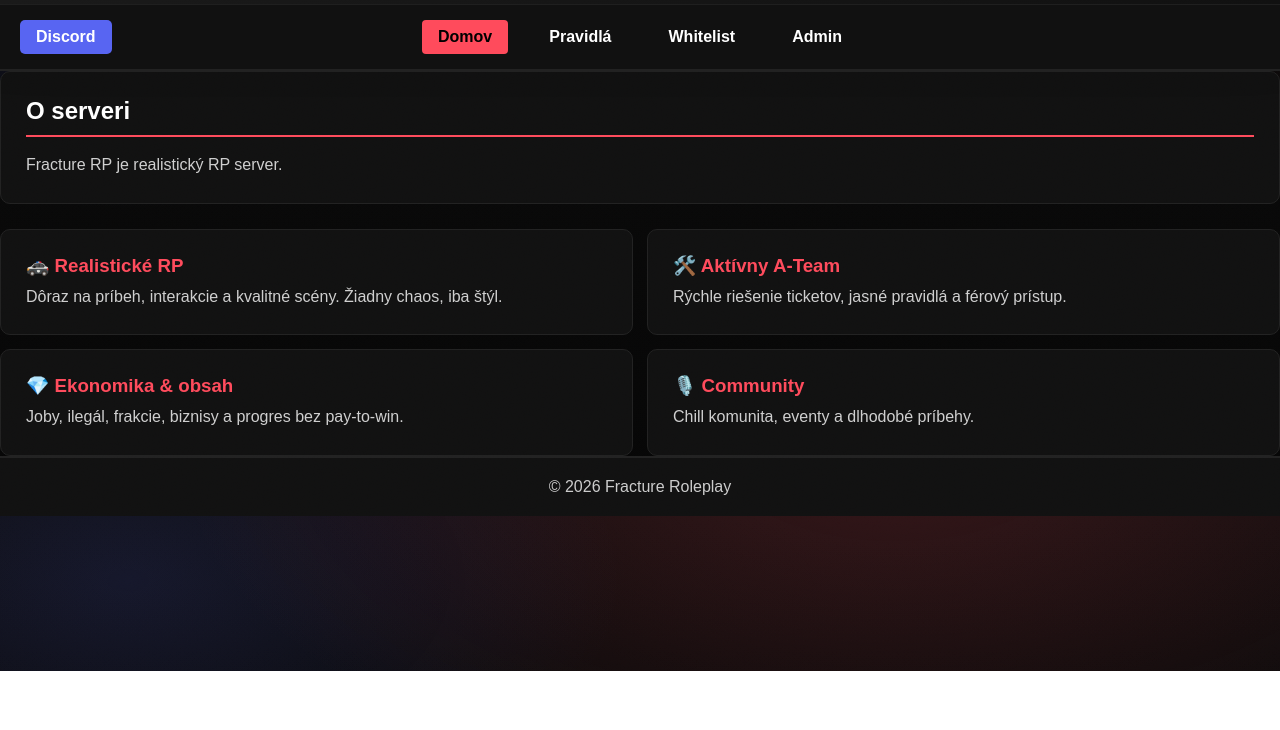
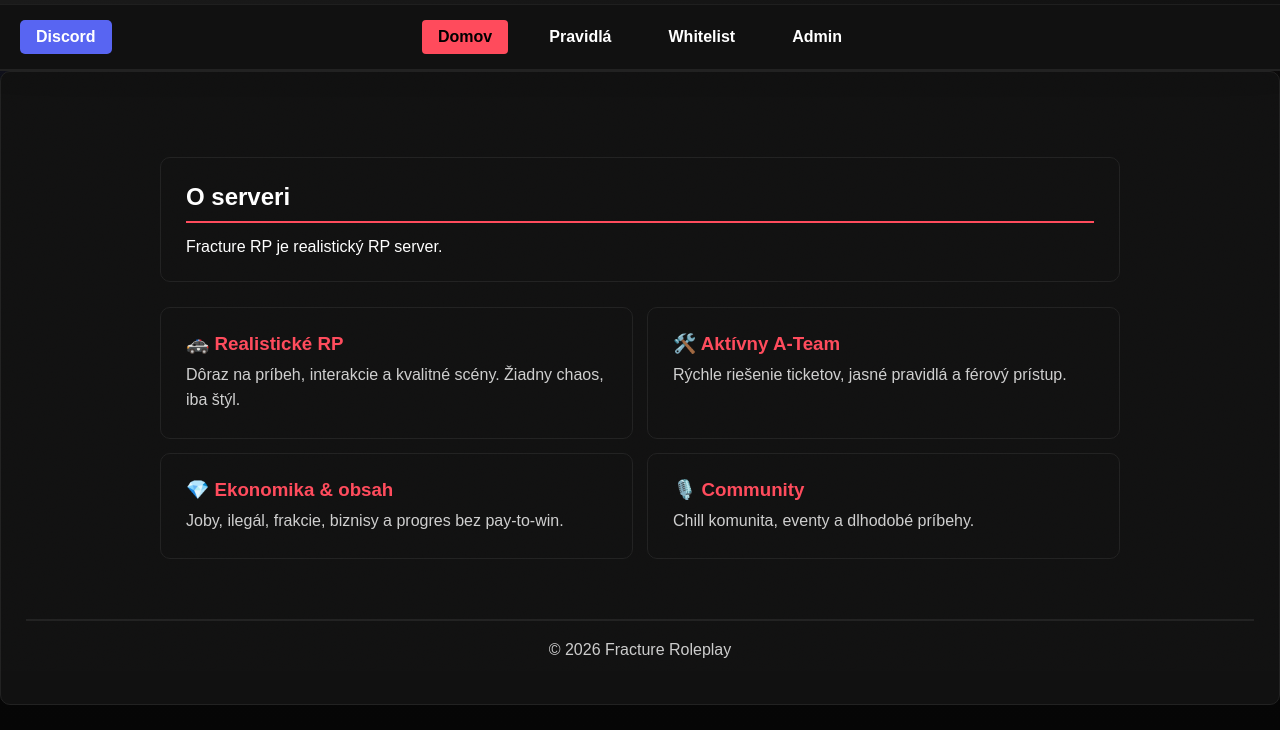
Before and after one commit to PacManSK/fracture-web, a website: page index.html in a window 1280 px wide. Shown: the part 129-859 px from the top of the page. Before the commit the page ends 800 px from the top, so only its background shows below. Drawn offline with Linux system fonts and the light colour scheme; no server answers.

Commit message:
Home layout: move content down + show only on Domov

```diff
--- a/index.html
+++ b/index.html
@@ -16,6 +16,16 @@ body{
     radial-gradient(900px 500px at 10% 10%, rgba(88,101,242,.14), transparent 55%),
     linear-gradient(180deg,#0b0b0b,#060606);
 }
+
+section{
+  max-width:1000px;
+  margin:60px auto 40px;   /* ✅ posunie nižšie */
+  padding:30px 20px;       /* viac vzduchu */
+  display:none;
+}
+
+
+
 
 .card, .wl-card, nav a, .discord-btn, button{
   transition: transform .15s ease, box-shadow .15s ease, background .15s ease, border-color .15s ease;
@@ -262,31 +272,34 @@ textarea.wl-ta{
   </div>
 </nav>
 <div class="card">
+  <section id="home">
+  <div class="card">
     <h2>O serveri</h2>
-  <div class="underline"></div>
-  <div style="color:#cfcfcf; line-height:1.6;">
     Fracture RP je realistický RP server.
   </div>
 
-</div>
   <div class="wl-grid" style="margin-top:18px;">
     <div class="card" style="margin:0;">
       <h3 style="color:#ff4b5c;margin-bottom:8px;">🚓 Realistické RP</h3>
       <div style="color:#cfcfcf;line-height:1.55;">Dôraz na príbeh, interakcie a kvalitné scény. Žiadny chaos, iba štýl.</div>
     </div>
+
     <div class="card" style="margin:0;">
       <h3 style="color:#ff4b5c;margin-bottom:8px;">🛠️ Aktívny A-Team</h3>
       <div style="color:#cfcfcf;line-height:1.55;">Rýchle riešenie ticketov, jasné pravidlá a férový prístup.</div>
     </div>
+
     <div class="card" style="margin:0;">
       <h3 style="color:#ff4b5c;margin-bottom:8px;">💎 Ekonomika & obsah</h3>
       <div style="color:#cfcfcf;line-height:1.55;">Joby, ilegál, frakcie, biznisy a progres bez pay-to-win.</div>
     </div>
+
     <div class="card" style="margin:0;">
       <h3 style="color:#ff4b5c;margin-bottom:8px;">🎙️ Community</h3>
       <div style="color:#cfcfcf;line-height:1.55;">Chill komunita, eventy a dlhodobé príbehy.</div>
     </div>
   </div>
+</section>
 
 <section id="rules">
   <div class="card">
```
Lines whose indentation alone changed are shown as unchanged.
